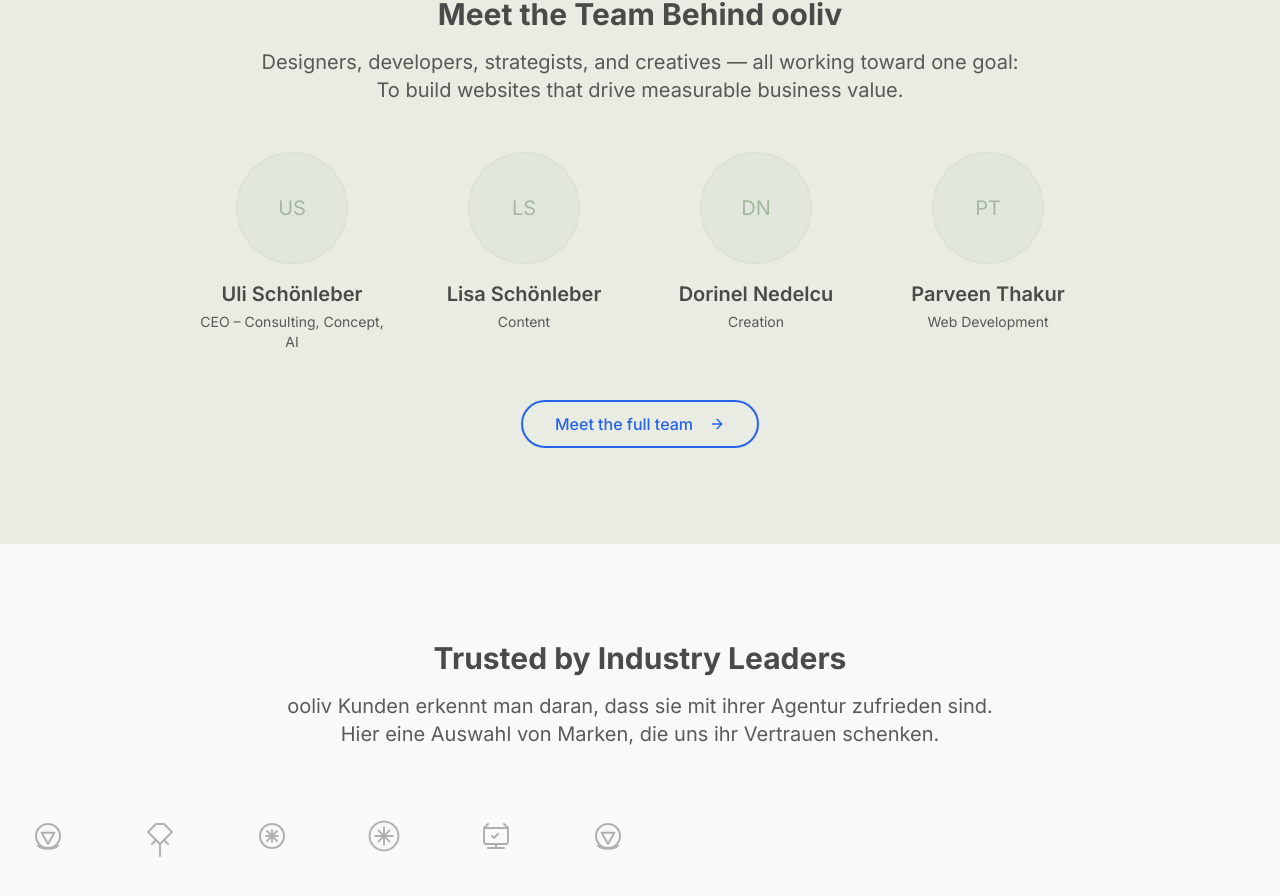
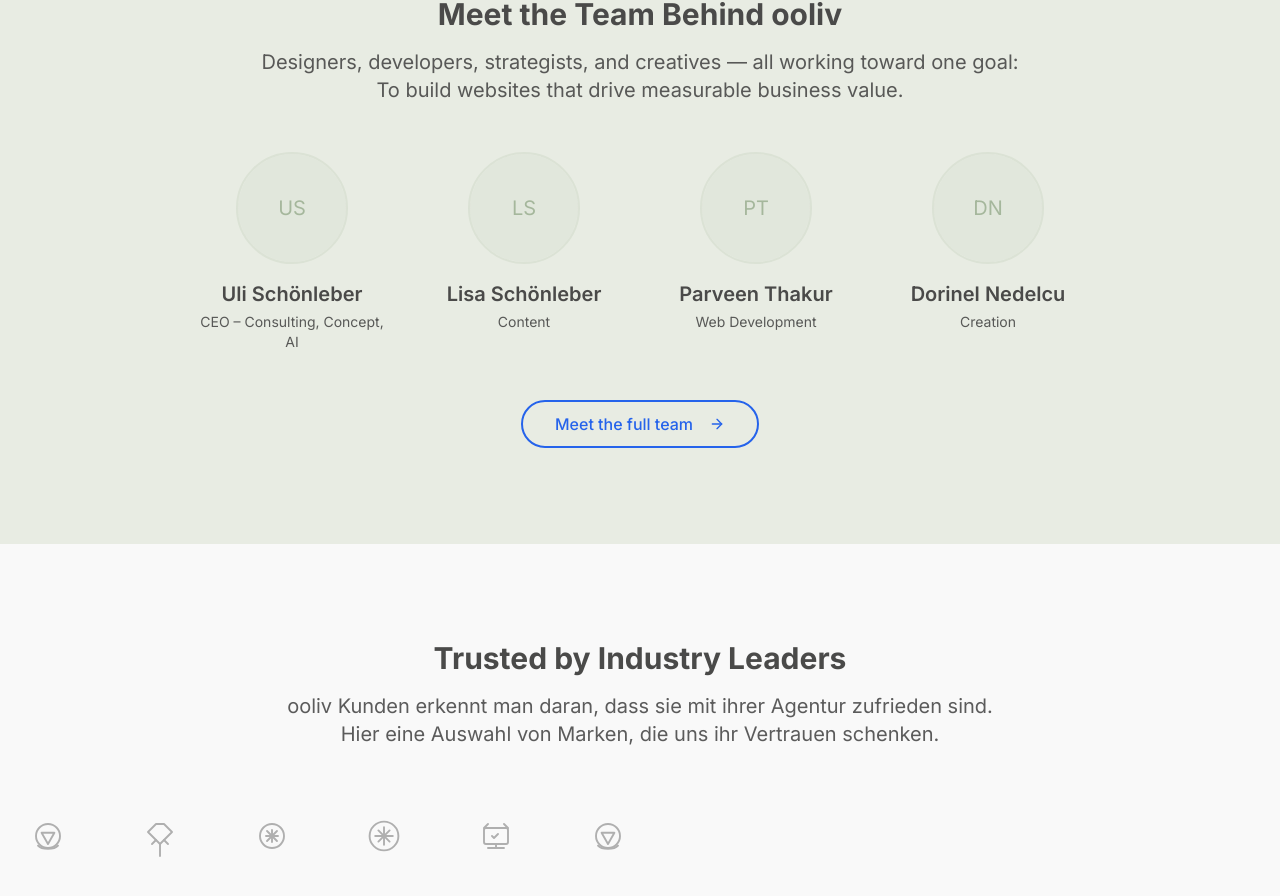
Before and after one commit to ooliv-agentur/ooliv, a React (Vite) app: page / in a window 1280 px wide. Shown: the part 3446-4342 px from the top of the page. Built offline with nearby package versions, Linux system fonts and the light colour scheme.

Commit message:
Fix: Team member order
Reorder team members in the TeamTeaser component.

```diff
--- a/src/components/TeamTeaser.tsx
+++ b/src/components/TeamTeaser.tsx
@@ -32,15 +32,15 @@ const TeamTeaser = () => {
       initials: "LS",
     },
     {
-      name: "Dorinel Nedelcu",
-      role: "Creation",
-      initials: "DN",
-    },
-    {
       name: "Parveen Thakur",
       role: "Web Development",
       initials: "PT",
       tooltip: "On the team for over 20 years"
+    },
+    {
+      name: "Dorinel Nedelcu",
+      role: "Creation",
+      initials: "DN",
     }
   ];
 
```
